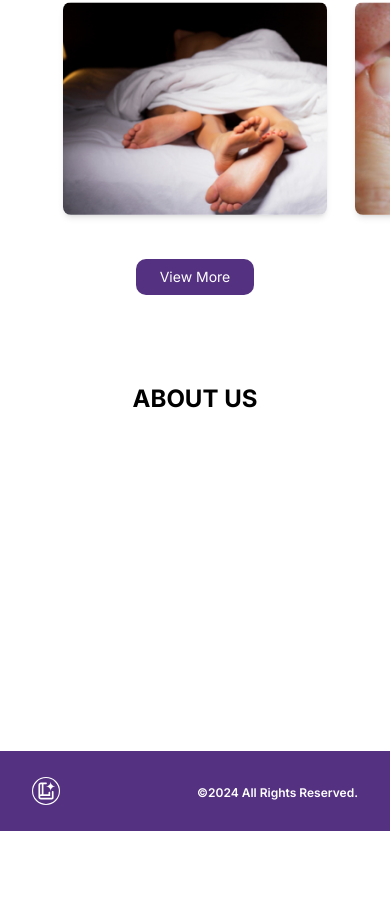
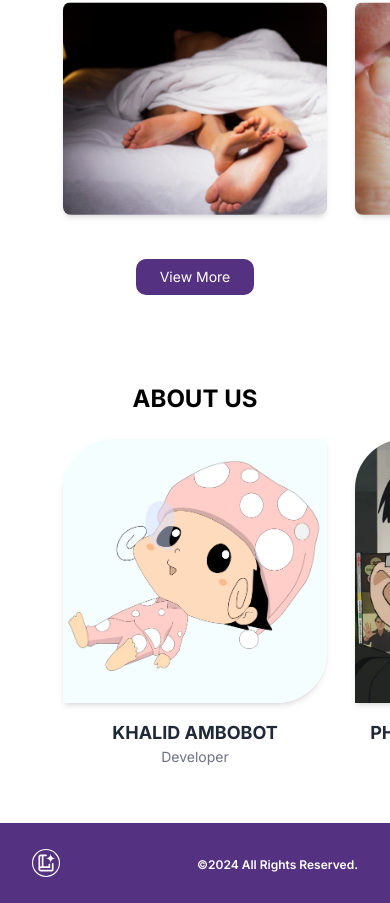
Before and after one commit to rqms40/ege311-le1, a React (Vite) app: page / in a window 390 px wide. Shown: the part 8170-9073 px from the top of the page. Before the commit the page ends 9001 px from the top, so only its background shows below. Built offline with nearby package versions, Linux system fonts and the light colour scheme.

Commit message:
fix(about): fix issue with rendering in the about section

```diff
--- a/src/components/about/About.jsx
+++ b/src/components/about/About.jsx
@@ -1,14 +1,14 @@
 import { teamMembers } from "../../constants";
 import SubsectionWrapper from "../SubsectionWrapper";
-import CardSlider from "../adolescents/CardSlider";
-import AboutCard from "../reproduction/AboutCard";
+import CardSlider from "./CardSlider";
+import AboutCard from "./AboutCard";
 import { motion } from "framer-motion";
 
 const About = () => {
   return (
     <SubsectionWrapper
       id="about"
-      className="pt-16 md:pt-24 lg:pt-28 px-0 md:px-0"
+      className="pt-16 md:pt-24 lg:pt-28 pb-8 px-0 md:px-0"
     >
       <motion.h1
         className="font-bold text-2xl md:text-4xl lg:text-5xl text-center"
--- /dev/null
+++ b/src/components/about/AboutCard.jsx
@@ -0,0 +1,32 @@
+const AboutCard = ({ item }) => {
+  return (
+    <div className="w-full max-w-[350px] mx-auto">
+      <div
+        key={item.id}
+        className="relative aspect-square bg-white shadow-md overflow-hidden transition-transform duration-300 transform group"
+        style={{
+          borderTopLeftRadius: "3.125rem",
+          borderBottomRightRadius: "3.125rem",
+          borderBottomLeftRadius: "0px",
+        }}
+      >
+        <img
+          src={item.imageUrl}
+          alt={`Photo of ${item.name}`}
+          className="w-full h-full object-cover"
+        />
+
+        <div className="absolute inset-0 bg-gradient-to-tr from-primary via-transparent to-transparent opacity-0 group-hover:opacity-80 transition-opacity duration-300" />
+      </div>
+
+      <div className="text-center mt-4">
+        <h3 className="text-lg font-bold text-gray-800 uppercase">
+          {item.name}
+        </h3>
+        <p className="text-sm text-gray-500">{item.role}</p>
+      </div>
+    </div>
+  );
+};
+
+export default AboutCard;
--- /dev/null
+++ b/src/components/about/CardSlider.jsx
@@ -0,0 +1,84 @@
+import React, { useEffect, useState, useRef } from "react";
+import { motion } from "framer-motion";
+import { Swiper, SwiperSlide } from "swiper/react";
+import { useMediaQuery } from "react-responsive";
+
+const CardSlider = ({
+  items,
+  renderCard,
+  spaceBetween = 12,
+  className = "",
+}) => {
+  const [maxHeight, setMaxHeight] = useState(0);
+  const isDesktop = useMediaQuery({ query: "(min-width: 1024px)" });
+  const isTablet = useMediaQuery({
+    query: "(min-width: 768px) and (max-width: 1023px)",
+  });
+
+  const swiperProps = {
+    spaceBetween,
+    slidesPerView: "auto",
+    centeredSlides: true,
+    className: "w-full py-4",
+    loop: false,
+    ...(isTablet && { initialSlide: 2 }),
+  };
+
+  // Ref to hold the card elements
+  const cardRefs = useRef([]);
+
+  // Calculate max height of all items in mobile view
+  useEffect(() => {
+    if (!isDesktop) {
+      const heights = cardRefs.current.map((ref) => ref?.offsetHeight || 0);
+      setMaxHeight(Math.max(...heights));
+    }
+  }, [isDesktop, items]);
+
+  return (
+    <div className={className}>
+      {isDesktop ? (
+        <div className="grid grid-cols-3 gap-10 mx-auto w-full max-w-screen-lg">
+          {items.map((item, index) => (
+            <motion.div
+              key={item.id}
+              initial={{ opacity: 0, y: 20 }}
+              whileInView={{ opacity: 1, y: 0 }}
+              viewport={{ once: true }}
+              transition={{ duration: 0.5, delay: index * 0.1 }}
+              className="flex"
+            >
+              <div
+                ref={(el) => (cardRefs.current[index] = el)}
+                className="flex-grow h-full"
+              >
+                {renderCard(item)}
+              </div>
+            </motion.div>
+          ))}
+        </div>
+      ) : (
+        <div className="relative">
+          <Swiper {...swiperProps}>
+            {items.map((item, index) => (
+              <SwiperSlide key={item.id} className="!w-[280px] sm:!w-[340px]">
+                <motion.div
+                  ref={(el) => (cardRefs.current[index] = el)}
+                  initial={{ opacity: 0, y: 20 }}
+                  whileInView={{ opacity: 1, y: 0 }}
+                  viewport={{ once: true }}
+                  transition={{ duration: 0.5, delay: index * 0.1 }}
+                  className="px-2"
+                >
+                  {renderCard(item)}
+                </motion.div>
+              </SwiperSlide>
+            ))}
+          </Swiper>
+        </div>
+      )}
+    </div>
+  );
+};
+
+export default CardSlider;
--- a/src/components/reproduction/AboutCard.jsx
+++ /dev/null
@@ -1,26 +0,0 @@
-const AboutCard = ({ item }) => {
-  return (
-    <div
-      key={item.id}
-      className="relative w-full h-72 bg-white rounded-lg shadow-md overflow-hidden transition-transform duration-300 transform hover:scale-105 group"
-    >
-      <div
-        className="absolute inset-0 bg-cover bg-center"
-        style={{ backgroundImage: `url(${item.imageUrl})` }}
-      />
-
-      <div className="absolute inset-0 bg-primary bg-opacity-80 opacity-0 group-hover:opacity-20 transition-opacity duration-300" />
-
-      <div className="absolute bottom-0 left-0 right-0 p-4 bg-opacity-75 bg-white">
-        <h3 className="text-lg lg:text-2xl font-bold leading-tight text-primary">
-          {item.name}
-        </h3>
-        <p className="text-sm md:text-base lg:text-lg leading-snug text-primary">
-          {item.role}
-        </p>
-      </div>
-    </div>
-  );
-};
-
-export default AboutCard;
```
Also changed, not shown: src/assets/about/mark.jpg, src/assets/about/rona.jpg.
